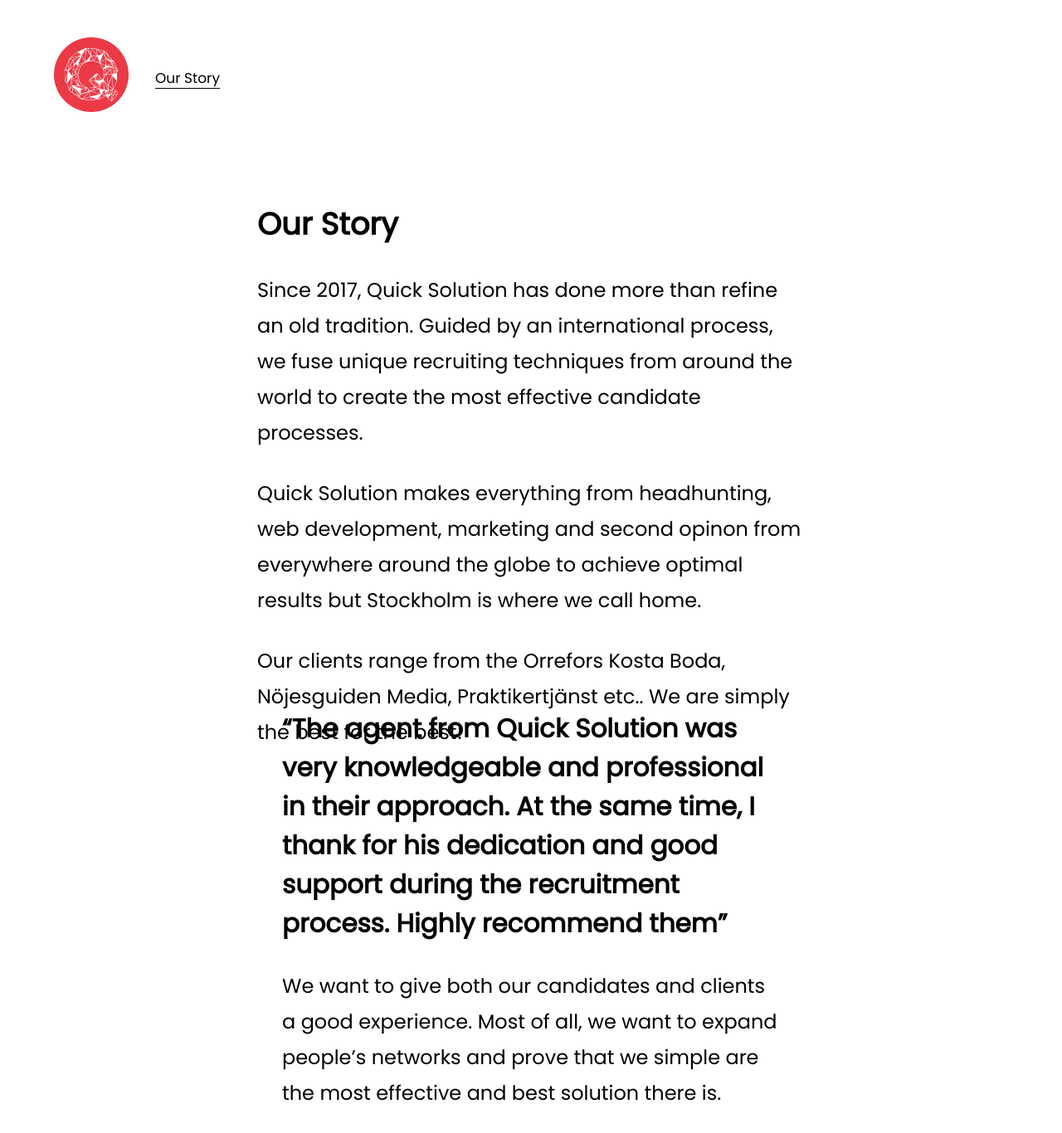
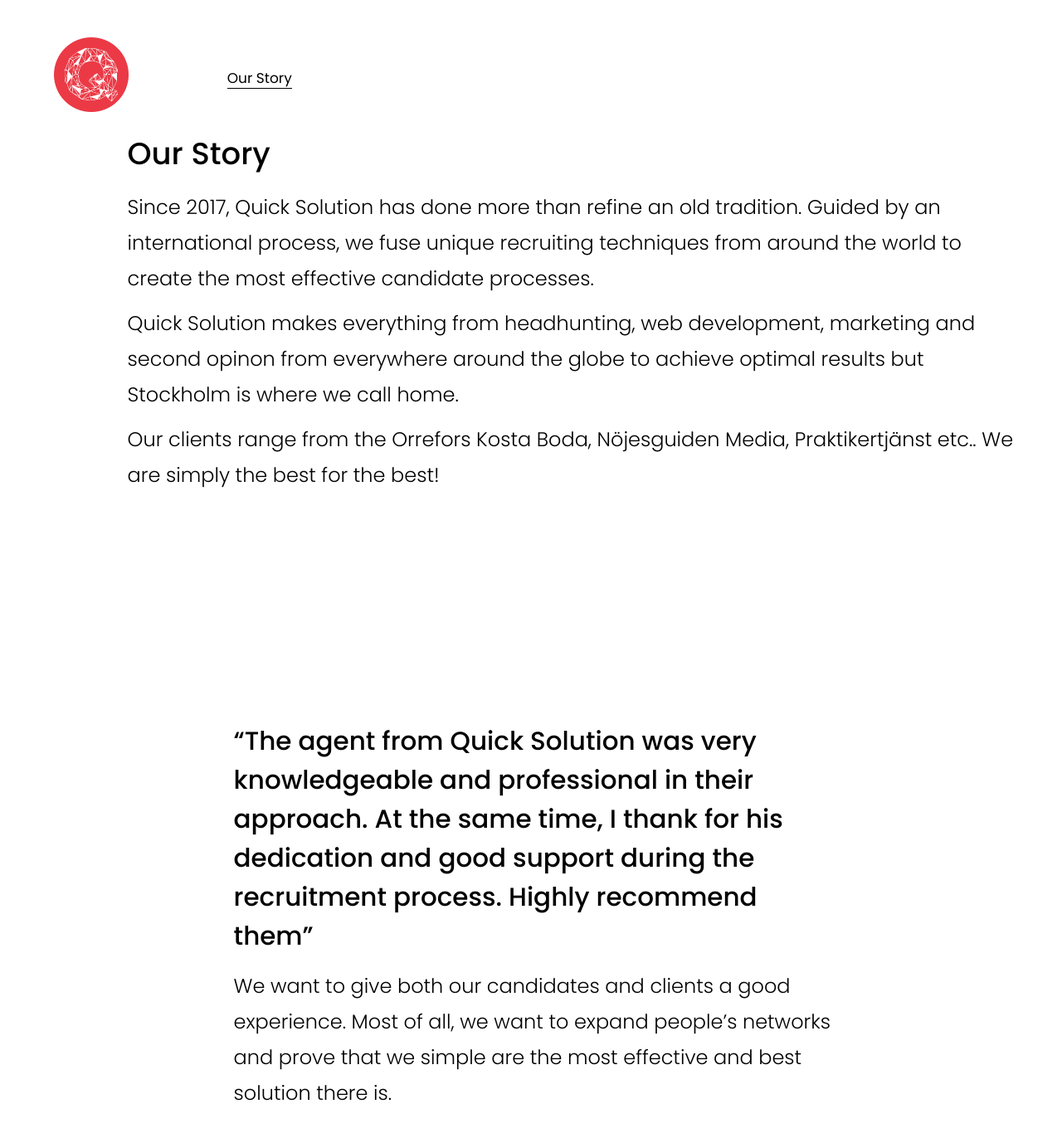
Before and after one commit to Robingorski/Quick_solution, a plain HTML site: page ourstory.html in a window 1280 px wide. Shown: the whole page at 83% size. Drawn offline with Linux system fonts and the light colour scheme.

Commit message:
fixed all UX design, added the scroll-lib

```diff
--- a/ourstory.css
+++ b/ourstory.css
@@ -9,16 +9,16 @@
     font-size: 62.5%;
 }
 
-header {
+/* header {
     height: 100vh;
-}
+} */
 
 
 ul {
     display: flex;
     justify-content: space-between;
     align-items: center;
-    width: 31rem;
+    width: 31%;
     padding-top: 4.5rem;
     padding-right: 4.5rem;
     padding-bottom: 1.5rem;
@@ -36,10 +36,14 @@
     height: 100vh;
 }
 
+h3 {
+    font-weight: 500;
+}
+
 p {
     font-size: 2.4rem;
-    margin-top: 1.5rem;
-    margin-bottom: 1.5rem;
+    /* margin-top: 1.5rem; */
+    margin-bottom: 1%;
     font-style: normal;
     line-height: 4.3rem;
     font-weight: 300;
@@ -59,17 +63,17 @@
 }
 
 .our__story-section {
-    padding-left: 31rem;
-    padding-right: 31rem;
-    padding-top: 8.5rem;
+    padding-left: 12%;
+    padding-right: 4%;
+    /* padding-top: 8.5%; */
     display: flex;
     flex-direction: column;
 }
 
 .the__agent {
-    padding-left: 34rem;
-    padding-right: 34rem;
-    padding-top: 5.5rem;
+    padding-left: 22%;
+    padding-right: 21%;
+    padding-top: 5.5%;
     display: flex;
     flex-direction: column;
 }
--- a/ourstory.html
+++ b/ourstory.html
@@ -5,7 +5,7 @@
     <meta charset="UTF-8">
     <meta name="viewport" content="width=device-width, initial-scale=1.0">
     <meta http-equiv="X-UA-Compatible" content="ie=edge">
-    <link href="https://fonts.googleapis.com/css?family=Poppins&display=swap" rel="stylesheet">
+    <link href="https://fonts.googleapis.com/css?family=Poppins:300,400,500,700" rel="stylesheet">
     <link rel="stylesheet" href="ourstory.css">
     <link rel="shortcut icon" type="image/x-icon" href="assets/Q-logo.png" />
 
@@ -18,8 +18,7 @@
         <section>
             <div class="main">
                 <ul>
-                    <li><a href="https://www.quicksolution.se/"><img class="q-logo" src="assets\Q-logo.png"
-                                alt="Q-logo"></a></li>
+                    <li><a href="/"><img class="q-logo" src="assets\Q-logo.png" alt="Q-logo"></a></li>
                     <li><a class="our__story-link" href="ourstory.html"> Our Story </a></li>
                 </ul>
             </div>
@@ -38,6 +37,7 @@
                     We are simply the best for the best!
                 </p>
             </div>
+    </header>
     </section>
     <section>
         <div class="the__agent">
--- a/style.css
+++ b/style.css
@@ -20,7 +20,7 @@
     display: flex;
     justify-content: space-between;
     align-items: center;
-    width: 31rem;
+    width: 31%;
     padding-top: 4.5rem;
     padding-right: 4.5rem;
     padding-bottom: 4.5rem;
@@ -46,9 +46,14 @@
 .quick_solution {
     display: flex;
     justify-content: center;
-    margin-top: 28rem;
+    margin-top: 10%;
     color: white;
     font-size: 4.8rem;
+    font-weight: 500;
+}
+
+h1 {
+    font-weight: 500;
 }
 
 .contact {
@@ -85,12 +90,14 @@
 
 h2 {
     font-size: 4.2rem;
+    font-weight: 500;
     margin-bottom: 3.4rem;
     letter-spacing: 0.2rem;
 }
 
 p {
     font-size: 1.7rem;
+    font-weight: 300;
 }
 
 .vegi-pics {
@@ -166,7 +173,7 @@
     width: 100%;
     height: 100%;
     overflow: auto;
-    background-color: rgba(0,0,0,0.4);
+    background-color: rgba(0, 0, 0, 0.4);
 }
 
 .modal-content {
@@ -174,7 +181,7 @@
     margin: 0 auto;
     padding: 4rem;
     max-width: 68rem;
-
+    margin-top: 9%;
 }
 
 .modal-header {
@@ -185,23 +192,36 @@
 
 h3 {
     font-size: 2.2rem;
-    font-weight: 100;
+    font-weight: 300;
 }
 
-form{
+form {
     width: 100%;
 }
+
 .input_field {
     padding: 1.2rem;
 }
+
+.first__last-name {
+    padding: 1.2rem;
+}
+
+/* .input_field>input:nth-child(-n+2) {
+    width: 45%;
+} */
 
 input[type=text] {
     font-family: 'Poppins';
     padding: 1.2rem;
     background-color: rgb(250, 250, 250);
     border: 1px solid rgb(204, 204, 204);
-    width: 45%;
+    width: 98%;
     margin: 0.4rem;
+}
+
+.half {
+    width: 48% !important;
 }
 
 textarea {
@@ -211,7 +231,7 @@
     background-color: rgb(250, 250, 250);
     border: 1px solid rgb(204, 204, 204);
     margin: 0.4rem;
-    width: 100%;
+    width: 98%;
 }
 
 .submit_button {
@@ -229,9 +249,8 @@
     display: inline-block;
     font-size: 1.5rem;
     -webkit-transition-duration: 0.4s;
-    /* Safari */
     cursor: pointer
- }
+}
 
 
 
```
Also changed, not shown: index.html (+11 -9 lines). Lines whose indentation alone changed are shown as unchanged.
